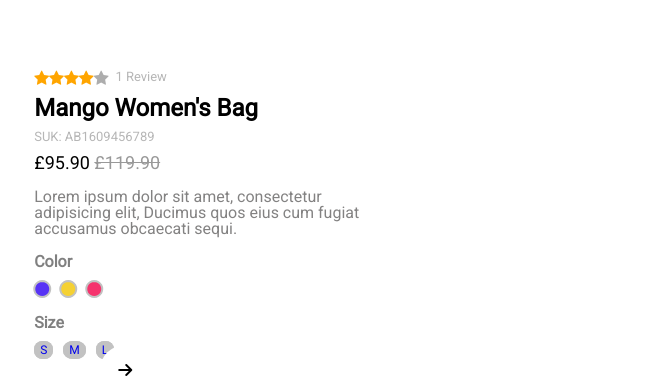
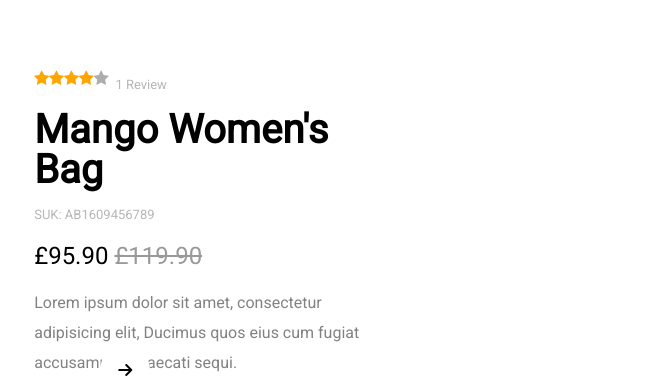
Before and after one commit to RasamizafyB/project-supro, a website: page product/index.html in a window 1280 px wide. Shown: the part 127-509 px from the top of the page, 625-1280 px from the left. Drawn offline with Linux system fonts and the light colour scheme.

Commit message:
html scss

```diff
--- a/product/assets/scss/style.scss
+++ b/product/assets/scss/style.scss
@@ -211,14 +211,14 @@
             @include small()
         }
         h1{
-            font-size: x-large;
+            font-size: 40px;
             margin-bottom: 3%;
         }
         .price{
             color: black;
             margin-bottom: 5%;
-            margin-top: 2%;
-            font-size: large;
+            margin-top: 3%;
+            font-size: x-large;
             strike{
                 color: $color-strike;
             }
@@ -226,6 +226,7 @@
         p{
             color: rgb(131, 130, 130);
             margin-bottom: 5%;
+            line-height: 30px;
         }
         h3{
             color: grey;
```
Also changed, not shown: product/assets/css/style.css.
